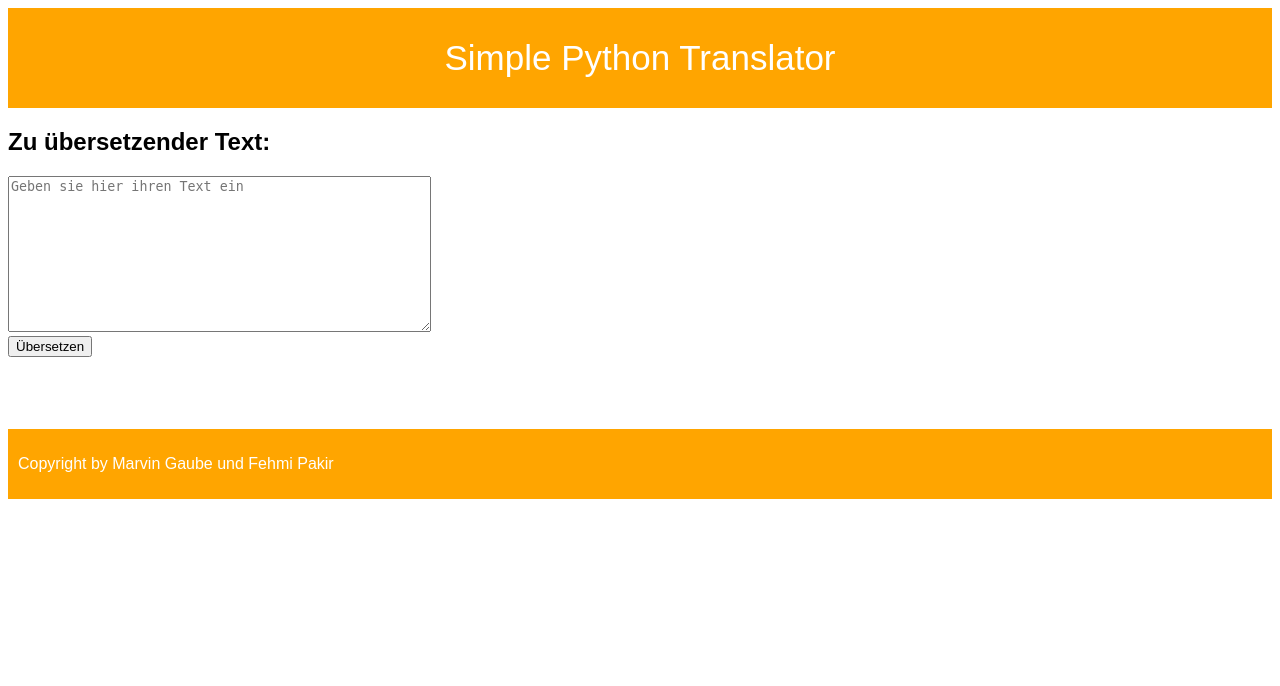
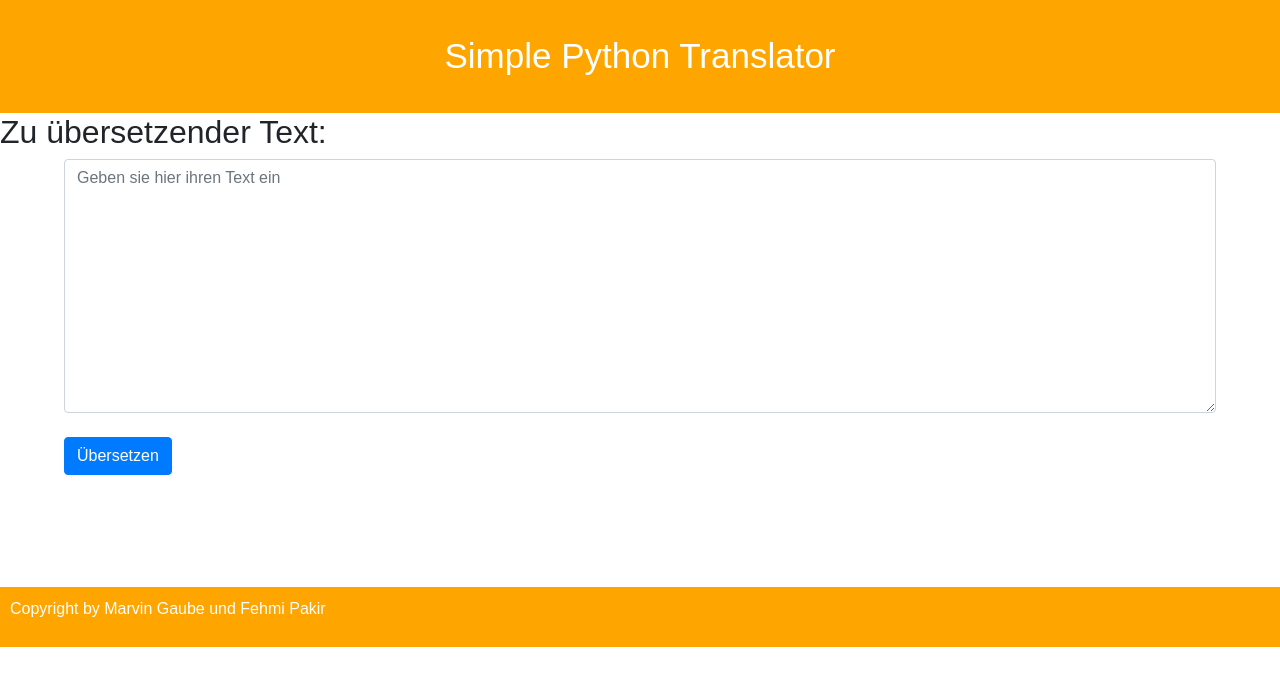
Before and after one commit to margau/cc19-django-translation, a Django app: page / in a window 1280 px wide. Shown: the top 686 px of the page. Run offline with Django 3.2, Linux system fonts and the light colour scheme; some libraries are stand-ins or nearby versions.

Commit message:
bootstrap CSS Forms Components integration and some Design Changes

```diff
--- a/templates/index.html
+++ b/templates/index.html
@@ -1,23 +1,28 @@
 <!DOCTYPE html>
 <head>
   <title> Simple Translator</title>
+  <link rel="stylesheet" href="https://stackpath.bootstrapcdn.com/bootstrap/4.3.1/css/bootstrap.min.css" integrity="sha384-ggOyR0iXCbMQv3Xipma34MD+dH/1fQ784/j6cY/iJTQUOhcWr7x9JvoRxT2MZw1T" crossorigin="anonymous">
 </head>
 <body>
 <header>Simple Python Translator</header>
 <div>
   <h2>Zu übersetzender Text:</h2>
   <form method="post">{% csrf_token %}
-    <textarea name="input" rows="10" cols="50" placeholder="Geben sie hier ihren Text ein"></textarea><br>
-    <input type="submit" value="Übersetzen">
+    <div class="form-group">
+        <textarea class="form-control" name="input" rows="10" cols="20" placeholder="Geben sie hier ihren Text ein"></textarea><br>
+        <button type="submit" class="btn btn-primary">Übersetzen</button>
+    </div>
   </form>
 </div>
 {% if translated %}
 <div>
   <h2>Übersetzung:</h2>
-  <textarea readonly rows="10" cols="50">{{translation}}</textarea><br>
-  <p><b>Erkannte Sprache: {{source_lang}}</b></p>
-  <p><b>Original:</b></p>
-  <p>{{orig}}</p>
+  <form>
+    <textarea class="form-control" readonly rows="10" cols="50">{{translation}}</textarea><br>
+    <p><b>Erkannte Sprache: {{source_lang}}</b></p>
+    <p><b>Original:</b></p>
+    <p>{{orig}}</p>
+  </form>
 </div>
 {% endif %}
 <br>
@@ -38,6 +43,12 @@
 body {
   font-family: Arial, Helvetica, sans-serif;
 }
+
+form {
+    margin-left: 5%;
+    margin-right: 5%;
+}
+
 header {
   background-color:Orange;
   padding: 30px;
```
